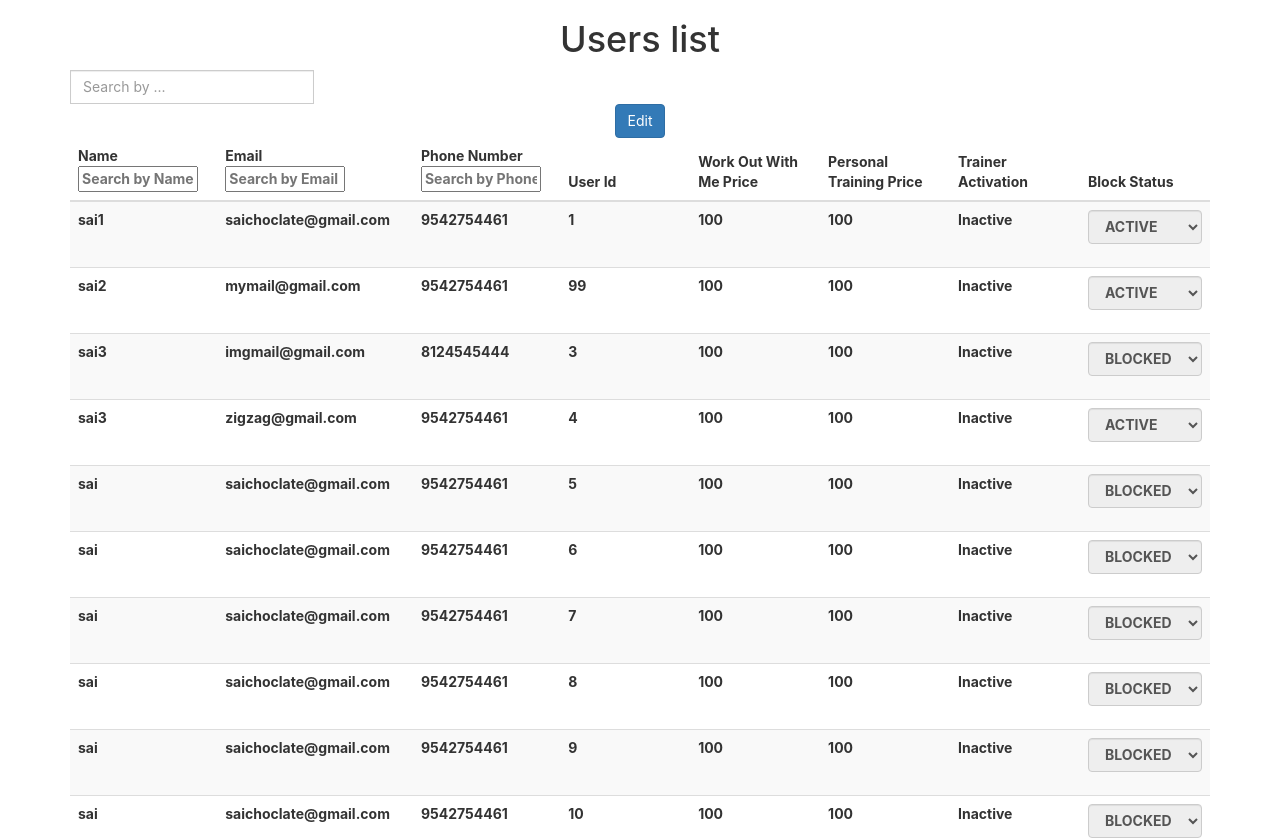
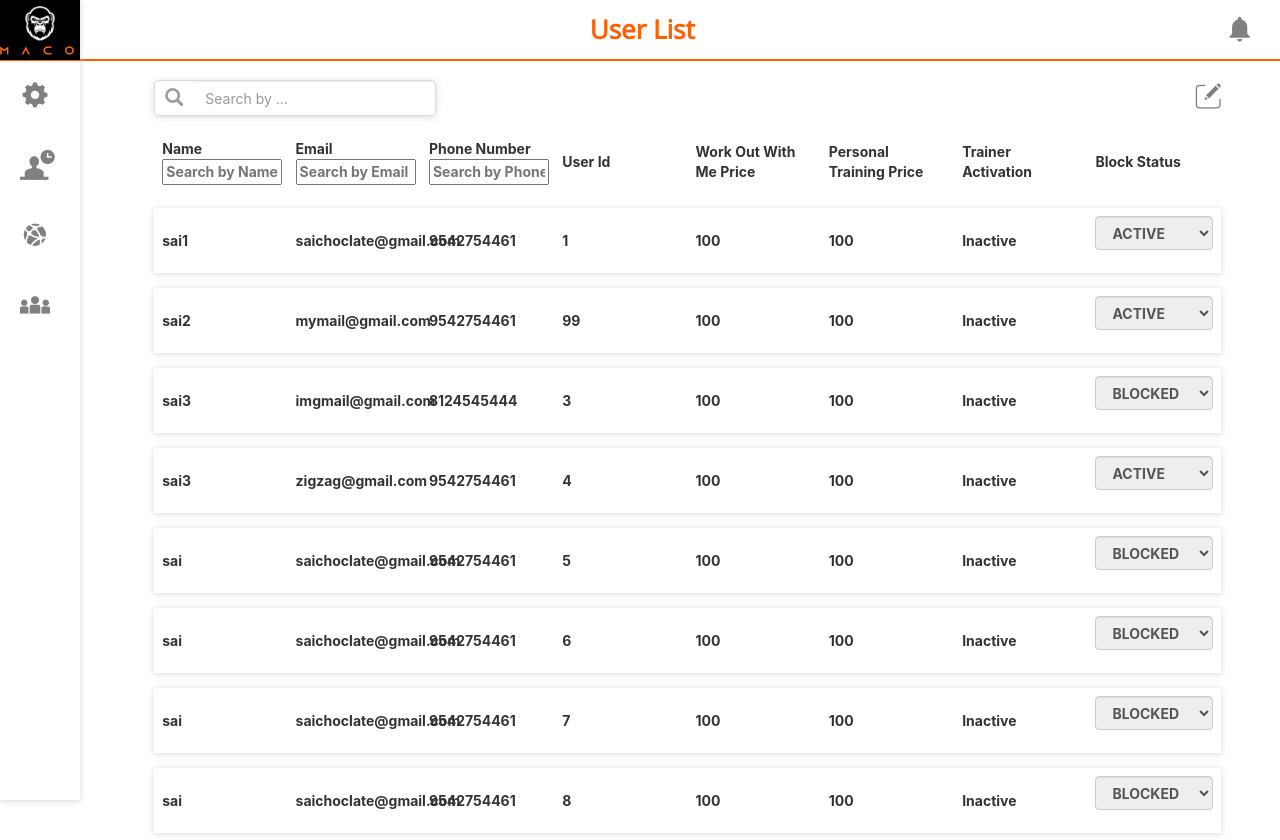
Before and after one commit to Nithyam1330/admin-portal-maco, a React (Create React App) app: page / in a window 1280 px wide. Shown: the top 840 px of the page. Built offline with nearby package versions, Linux system fonts and the light colour scheme.

Commit message:
html changes

```diff
--- a/src/App.css
+++ b/src/App.css
@@ -22,7 +22,21 @@
 .App-link {
   color: #61dafb;
 }
-
+.custom-page{
+  display: flex;
+}
+.custom-content{
+  width:100%;
+}
+.Main-page{
+  margin-top: 80px;
+  margin-left: 95px;
+}
+input:focus,input:hover,button:focus,button:hover{
+  border:none !important;
+  box-shadow: none !important;
+  outline: none !important;
+}
 @keyframes App-logo-spin {
   from {
     transform: rotate(0deg);
--- a/src/App.js
+++ b/src/App.js
@@ -1,6 +1,8 @@
 import React from 'react';
 import './App.css';
 import UsersList from './postlogin/users-list/UsersList';
+import Header from './postlogin/header';
+import SideNav from './postlogin/sidenav';
 
 class App extends React.Component {
 
@@ -520,14 +522,18 @@ class App extends React.Component {
   ];
   render() {
     return (
-      <div>
-        <div className="container">
-          <div className="text-center">
-            <h1>Users list</h1>
-            <UsersList users={this.obj}></UsersList>
+        <div className="custom-page">
+           <SideNav></SideNav>
+           <div className="custom-content">
+           <Header></Header>
+           <div className="Main-page">
+           <UsersList users={this.obj}></UsersList>
+           </div>
+
+           </div>
           </div>
-        </div>
-      </div>
+
+
     );
   }
 }
--- /dev/null
+++ b/src/postlogin/header.css
@@ -0,0 +1,26 @@
+.header{
+    padding: 15px 30px;
+    border-bottom: 2px solid #ff6000;
+    display: flex;
+    justify-content: space-between;
+    align-items: center;
+    position: fixed;
+    width: 100%;
+    z-index: 99;
+    background-color: white;
+}
+.header h1{
+    color: #ff6000;
+    font-family: 'OpenSans-Regular';
+    font-size: 26px;
+    font-weight: 600;
+    margin: 0;
+}
+.header span{
+    font-size: 25px;
+    cursor: pointer;
+    color: gray;
+}
+.profile-details{
+    background-image: url('../assets/images/backgroudBg.png')
+}
--- /dev/null
+++ b/src/postlogin/header.js
@@ -0,0 +1,25 @@
+import React, { Component } from 'react';
+import '../postlogin/header.css';
+// import '../assets/images/backgroudBg.png'
+class Header extends Component {
+    constructor(props) {
+        super(props);
+        this.state = {
+
+        }
+
+    }
+    render(){
+        return(
+            <div>
+                <div className="header">
+                <span class="icon-left-arrow"></span>
+                <h1>User List</h1>
+                <span class="icon-bell"></span>
+                 </div>
+            </div>
+
+        );
+    }
+}
+export default Header
--- /dev/null
+++ b/src/postlogin/sidenav.css
@@ -0,0 +1,42 @@
+.side-nav{
+    display: flex;
+    flex-direction: column;
+    width: 80px;
+    align-items: center;
+    box-shadow: 0 1px 6px 0 rgba(179, 179, 179, 0.5);
+    position: fixed;
+    height: 100%;
+    z-index: 100;
+}
+.side-nav span{
+    padding:20px;
+    width:100%;
+}
+.side-nav span:hover{
+    background-color:rgb(218,218,218);
+    width:100%;
+}
+.side-nav span::before{
+    font-size: 30px;
+    color:gray;
+}
+.maco-logo{
+    height: 60px;
+    display: flex;
+    align-items: center;
+    background-color: black;
+    width: 100%;
+    padding: 0px !important;
+    justify-content: center;
+    flex-direction: column;
+}
+.maco-logo img{
+    height: 35px;
+}
+.maco-logo span{
+    padding:0px !important
+}
+.maco-logo span::before{
+    color: #ff6d00 !important;
+    font-size: 8px !important;
+}
--- /dev/null
+++ b/src/postlogin/sidenav.js
@@ -0,0 +1,28 @@
+import React, { Component } from 'react';
+import '../postlogin/sidenav.css';
+import monkey from '../assets/images/monkey.png';
+class SideNav extends Component {
+    constructor(props) {
+        super(props);
+        this.state = {
+
+        }
+
+    }
+    render(){
+        return(
+                 <div className="side-nav">
+                     <div class="maco-logo">
+                         <img src={monkey}/>
+                         <span class="icon-maco"></span>
+                     </div>
+                   <span class="icon-settings"></span>
+                   <span class="icon-myorders"></span>
+                   <span class="icon-website"></span>
+                   <span class="icon-about"></span>
+                 </div>
+
+        );
+    }
+}
+export default SideNav
--- a/src/postlogin/users-list/UsersList.css
+++ b/src/postlogin/users-list/UsersList.css
@@ -1,7 +1,51 @@
+.Main-content{
+   margin:5%;
+}
+table{
+    border-collapse:separate;
+    border-spacing:0 15px;
+    table-layout: fixed;
+}
 th input{
     width: 120px;
 }
 
 th {
     width: 120px;
+    border:0 !important;
+    vertical-align: middle !important;
 }
+.table-header{
+    border: 1px solid #dadada !important;
+    box-shadow:none !important;
+}
+tr{
+    background-color: white !important;
+    box-shadow: 0 1px 6px 0 rgba(179, 179, 179, 0.5);
+}
+.custom-input{
+    border:1px solid #dadada;
+    border-radius: 5px;
+    box-shadow: 0 1px 6px 0 rgba(179, 179, 179, 0.5);
+    display: flex;
+    align-items: center;
+}
+.custom-input::before{
+    content: "\e91b";
+    color: #9b9b9b;
+    font-family: 'Maco';
+    font-size: 18px;
+    margin: 0px 10px;
+}
+.custom-input input{
+    border:none !important;
+}
+.serch-edit{
+    display: flex;
+    justify-content: space-between;
+    align-items: center;
+}
+.serch-edit span::before{
+    color: gray;
+    font-size: 25px;
+}
--- a/src/postlogin/users-list/UsersList.js
+++ b/src/postlogin/users-list/UsersList.js
@@ -63,19 +63,20 @@ class UsersList extends Component {
     }
     render() {
         return (
-            <div>
-                <div className="d-flex justify-content-between">
-                    <div className="input-group mb-3">
+            <div className="Main-content">
+                <div className="d-flex justify-content-between serch-edit">
+                    <div className="custom-input">
                         <input type="text" value={this.state.search} placeholder="Search by ..." className="form-control" onChange={(event) => this.search(event, 'name')} />
                     </div>
                     <div>
-                        <button className="btn btn-primary" onClick={() => this.changeIsEditable()}>Edit</button>
-                    </div>
+                    <span class="icon-edit-icon" onClick={() => this.changeIsEditable()}></span>
+                        {/* <button className="btn btn-primary" onClick={() => this.changeIsEditable()}>Edit</button> */}
+                </div>
                 </div>
 
-                <table className="table table-striped">
+                <table className="table table-striped custom-table">
                     <thead>
-                        <tr>
+                        <tr className="table-header">
                             <th scope="col">
                                 <span>Name</span>
                                 <br></br>
--- a/src/prelogin/login/Login.css
+++ b/src/prelogin/login/Login.css
@@ -40,11 +40,7 @@ input{
     border:none;
     width: 100%;
 }
-input:focus,input:hover,button:focus{
-    border:none;
-    box-shadow: none;
-    outline: none;
-}
+
 label{
     color: #363636;
     margin:20px 0px;
```
Also changed, not shown: src/assets/images/backgroudBg.png (added), src/assets/images/monkey.png (added).
